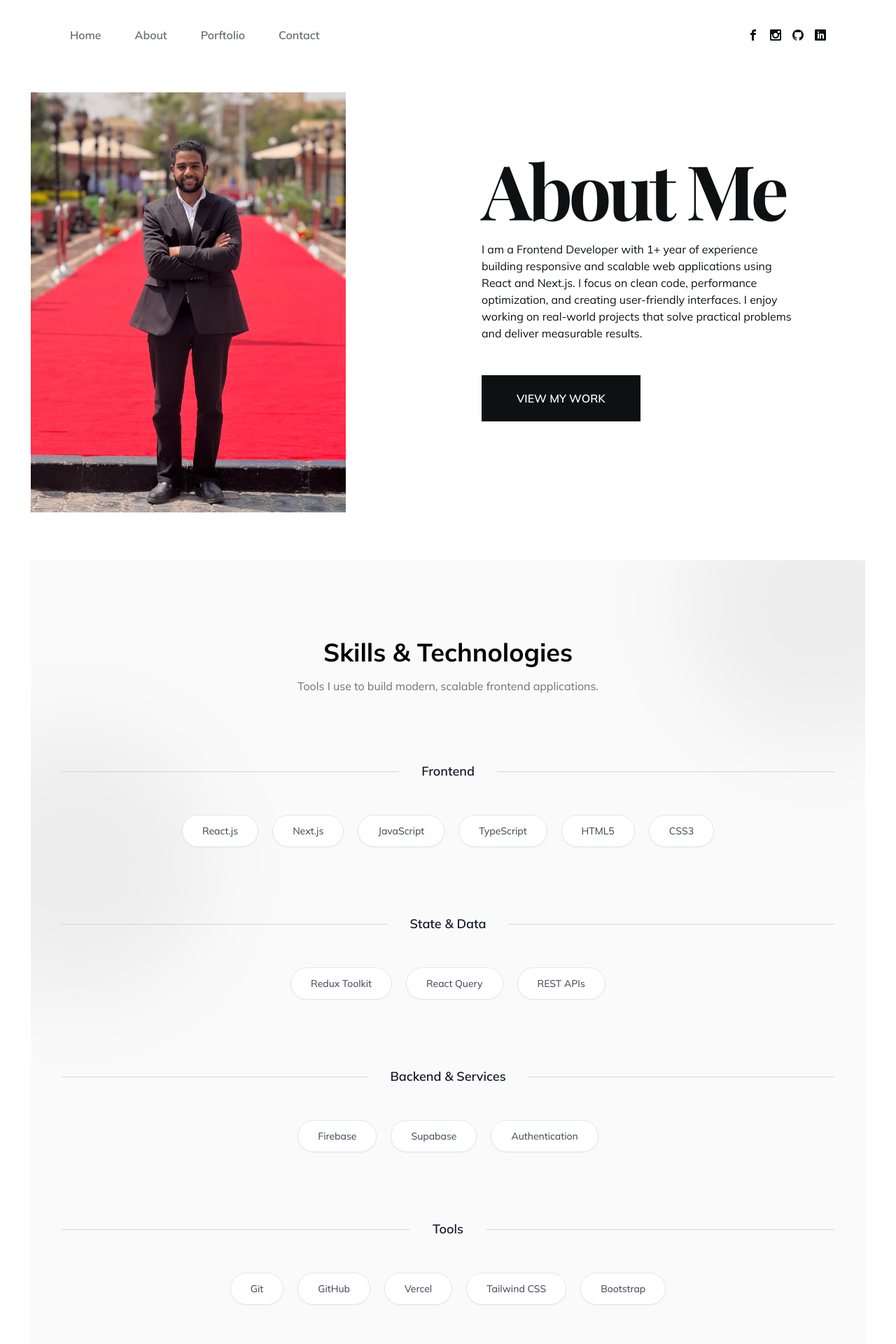
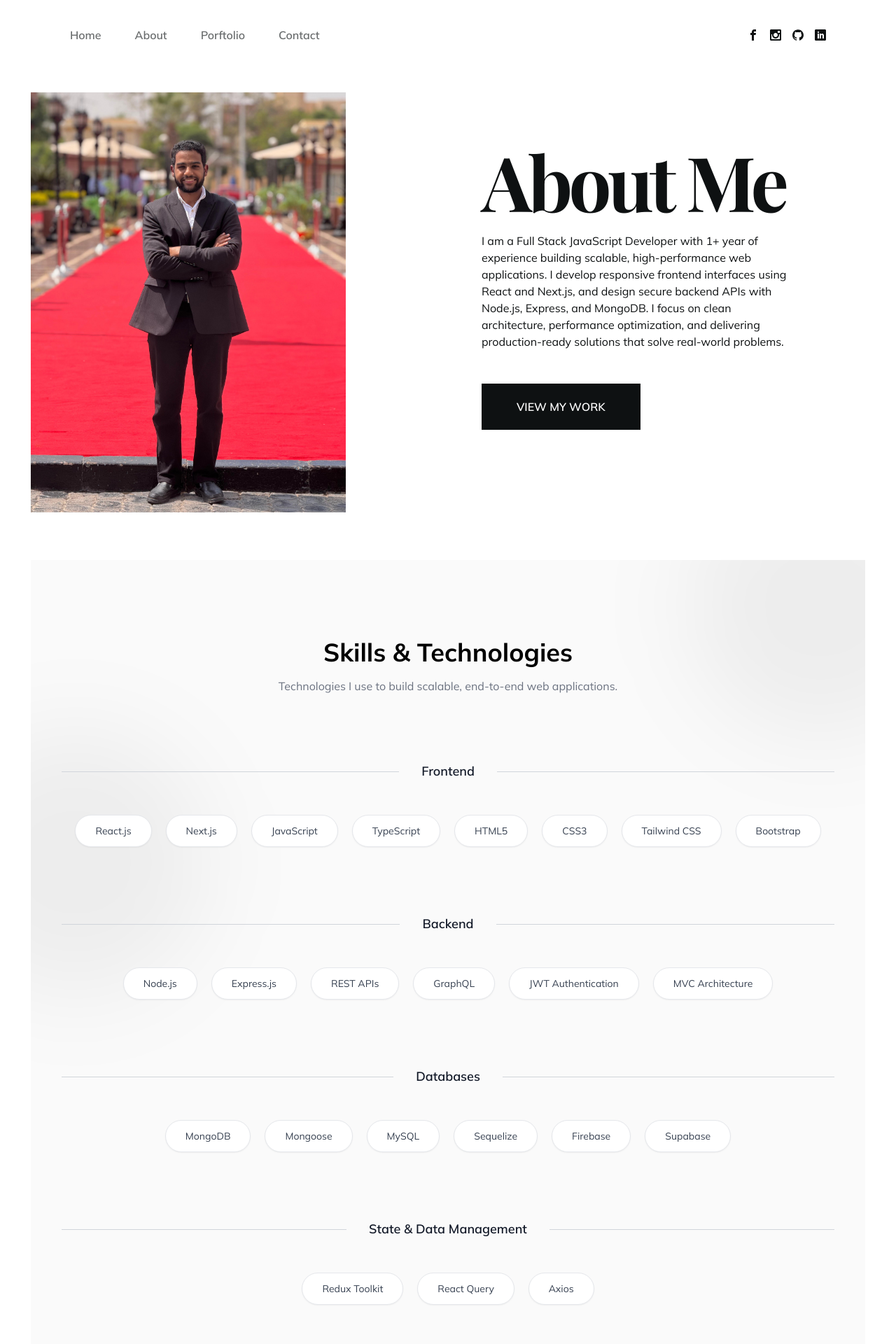
Before and after one commit to youssefemad7/myportfolio, a React (Create React App) app: page /about in a window 1280 px wide. Shown: the top 1920 px of the page at 70% size. Built offline with nearby package versions, Linux system fonts and the light colour scheme; a web font is replaced by a local one.

Commit message:
Adding BackEnd

```diff
--- a/src/pages/About.js
+++ b/src/pages/About.js
@@ -40,11 +40,12 @@ const About = () => {
           >
             <h1 className="h1">About me</h1>
             <p className="mb-12 max-w-md">
-              I am a Frontend Developer with 1+ year of experience building
-              responsive and scalable web applications using React and Next.js.
-              I focus on clean code, performance optimization, and creating
-              user-friendly interfaces. I enjoy working on real-world projects
-              that solve practical problems and deliver measurable results.
+              I am a Full Stack JavaScript Developer with 1+ year of experience
+              building scalable, high-performance web applications. I develop
+              responsive frontend interfaces using React and Next.js, and design
+              secure backend APIs with Node.js, Express, and MongoDB. I focus on
+              clean architecture, performance optimization, and delivering
+              production-ready solutions that solve real-world problems.
             </p>
             <Link to={"/portfolio"} className="btn">
               View my work
@@ -65,7 +66,8 @@ const About = () => {
                 Skills & Technologies
               </h2>
               <p className="text-gray-500 mt-4 max-w-xl mx-auto">
-                Tools I use to build modern, scalable frontend applications.
+                Technologies I use to build scalable, end-to-end web
+                applications.
               </p>
             </div>
 
@@ -87,17 +89,12 @@ const About = () => {
                     "TypeScript",
                     "HTML5",
                     "CSS3",
+                    "Tailwind CSS",
+                    "Bootstrap",
                   ].map((skill) => (
                     <span
                       key={skill}
-                      className="
-                  px-7 py-3 text-sm rounded-full
-                  bg-white border border-gray-200 text-gray-700
-                  shadow-sm
-                  hover:-translate-y-1 hover:shadow-md
-                  hover:bg-black hover:text-white hover:border-black
-                  transition-all duration-300
-                "
+                      className="px-7 py-3 text-sm rounded-full bg-white border border-gray-200 text-gray-700 shadow-sm hover:-translate-y-1 hover:shadow-md hover:bg-black hover:text-white hover:border-black transition-all duration-300"
                     >
                       {skill}
                     </span>
@@ -105,57 +102,76 @@ const About = () => {
                 </div>
               </div>
 
-              {/* State & Data */}
+              {/* Backend */}
               <div>
                 <div className="relative flex items-center justify-center mb-12">
                   <span className="absolute inset-x-0 h-px bg-gray-300" />
                   <h3 className="relative px-8 text-lg font-semibold text-gray-900 bg-neutral-50">
-                    State & Data
+                    Backend
                   </h3>
                 </div>
 
                 <div className="flex flex-wrap justify-center gap-5">
-                  {["Redux Toolkit", "React Query", "REST APIs"].map(
-                    (skill) => (
-                      <span
-                        key={skill}
-                        className="
-                px-7 py-3 text-sm rounded-full
-                bg-white border border-gray-200 text-gray-700
-                shadow-sm
-                hover:-translate-y-1 hover:shadow-md
-                hover:bg-black hover:text-white hover:border-black
-                transition-all duration-300
-              "
-                      >
-                        {skill}
-                      </span>
-                    ),
-                  )}
+                  {[
+                    "Node.js",
+                    "Express.js",
+                    "REST APIs",
+                    "GraphQL",
+                    "JWT Authentication",
+                    "MVC Architecture",
+                  ].map((skill) => (
+                    <span
+                      key={skill}
+                      className="px-7 py-3 text-sm rounded-full bg-white border border-gray-200 text-gray-700 shadow-sm hover:-translate-y-1 hover:shadow-md hover:bg-black hover:text-white hover:border-black transition-all duration-300"
+                    >
+                      {skill}
+                    </span>
+                  ))}
                 </div>
               </div>
 
-              {/* Backend & Services */}
+              {/* Databases */}
               <div>
                 <div className="relative flex items-center justify-center mb-12">
                   <span className="absolute inset-x-0 h-px bg-gray-300" />
                   <h3 className="relative px-8 text-lg font-semibold text-gray-900 bg-neutral-50">
-                    Backend & Services
+                    Databases
                   </h3>
                 </div>
 
                 <div className="flex flex-wrap justify-center gap-5">
-                  {["Firebase", "Supabase", "Authentication"].map((skill) => (
+                  {[
+                    "MongoDB",
+                    "Mongoose",
+                    "MySQL",
+                    "Sequelize",
+                    "Firebase",
+                    "Supabase",
+                  ].map((skill) => (
                     <span
                       key={skill}
-                      className="
-                px-7 py-3 text-sm rounded-full
-                bg-white border border-gray-200 text-gray-700
-                shadow-sm
-                hover:-translate-y-1 hover:shadow-md
-                hover:bg-black hover:text-white hover:border-black
-                transition-all duration-300
-              "
+                      className="px-7 py-3 text-sm rounded-full bg-white border border-gray-200 text-gray-700 shadow-sm hover:-translate-y-1 hover:shadow-md hover:bg-black hover:text-white hover:border-black transition-all duration-300"
+                    >
+                      {skill}
+                    </span>
+                  ))}
+                </div>
+              </div>
+
+              {/* State & APIs */}
+              <div>
+                <div className="relative flex items-center justify-center mb-12">
+                  <span className="absolute inset-x-0 h-px bg-gray-300" />
+                  <h3 className="relative px-8 text-lg font-semibold text-gray-900 bg-neutral-50">
+                    State & Data Management
+                  </h3>
+                </div>
+
+                <div className="flex flex-wrap justify-center gap-5">
+                  {["Redux Toolkit", "React Query", "Axios"].map((skill) => (
+                    <span
+                      key={skill}
+                      className="px-7 py-3 text-sm rounded-full bg-white border border-gray-200 text-gray-700 shadow-sm hover:-translate-y-1 hover:shadow-md hover:bg-black hover:text-white hover:border-black transition-all duration-300"
                     >
                       {skill}
                     </span>
@@ -168,23 +184,16 @@ const About = () => {
                 <div className="relative flex items-center justify-center mb-12">
                   <span className="absolute inset-x-0 h-px bg-gray-300" />
                   <h3 className="relative px-8 text-lg font-semibold text-gray-900 bg-neutral-50">
-                    Tools
+                    Tools & Deployment
                   </h3>
                 </div>
 
                 <div className="flex flex-wrap justify-center gap-5">
-                  {["Git", "GitHub", "Vercel", "Tailwind CSS", "Bootstrap"].map(
+                  {["Git", "GitHub", "Vercel", "Netlify", "Postman"].map(
                     (skill) => (
                       <span
                         key={skill}
-                        className="
-                px-7 py-3 text-sm rounded-full
-                bg-white border border-gray-200 text-gray-700
-                shadow-sm
-                hover:-translate-y-1 hover:shadow-md
-                hover:bg-black hover:text-white hover:border-black
-                transition-all duration-300
-              "
+                        className="px-7 py-3 text-sm rounded-full bg-white border border-gray-200 text-gray-700 shadow-sm hover:-translate-y-1 hover:shadow-md hover:bg-black hover:text-white hover:border-black transition-all duration-300"
                       >
                         {skill}
                       </span>
--- a/src/pages/Home.js
+++ b/src/pages/Home.js
@@ -29,12 +29,14 @@ const About = () => {
             transition={transition1}
             className=" pt-36 pb-12 lg:pt-0 lg:w-auto z-10 flex flex-col justify-center items-center lg:items-start"
           >
-            <h1 className="h1 text-[3rem]">
-              Frontend Developer (React | Next.js)
+            <h1 className="h1 text-[2rem]">
+              Full Stack Developer (React | Next.js | Node.js)
             </h1>
-            <p className="text-[26px] lg:text-[36px] font-primary  lg:mb-12">
-              <br />I build scalable, high-performance web applications <br />
-              using React, Next.js, and modern frontend tools
+            <p className="text-[26px] lg:text-[24px] font-primary lg:mb-12">
+              <br />
+              Building scalable web applications with modern frontend
+              <br />
+              technologies and secure, production-ready backend systems
             </p>
             <p className="text-[26px] lg:text-[36px] font-primary mb-4 lg:mb-12">
               Cairo, Egypt
--- a/src/pages/Portfolio.js
+++ b/src/pages/Portfolio.js
@@ -14,6 +14,7 @@ import Image12 from "../img/portfolio/12.png";
 import Image13 from "../img/portfolio/13.png";
 import Image14 from "../img/portfolio/14.png";
 import Image15 from "../img/portfolio/15.png";
+import Image16 from "../img/portfolio/16.png";
 
 // CSS
 import "./App.css";
@@ -427,6 +428,32 @@ const Portfolio = () => {
               </div>
             </div>
           </div>
+
+          <div className=" max-w-[250px] lg:max-w-[320px] h-[187px] lg:h-[220px] bg-accent overflow-hidden con">
+            <img
+              className="object-cover h-full lg:h-[220px]  image"
+              src={Image16}
+              alt=""
+            />
+            <div class="overlay">
+              <div class="text">
+                <a href="https://github.com/youssefemad7/Backend-Posts">
+                  <FontAwesomeIcon icon={faGithub} className="iconport" />
+                </a>
+
+                <p className="text-[0.7rem] mt-2">
+                  <strong>Post Management REST API</strong> – A secure and
+                  scalable backend application that enables users to create,
+                  update, delete, and manage posts, with role-based
+                  authorization, JWT authentication, and structured MVC
+                  architecture.
+                  <br />
+                  <strong className="text-[1rem]">Tech: </strong>
+                  Node.js, Express.js, MongoDB, Mongoose, JWT
+                </p>
+              </div>
+            </div>
+          </div>
         </div>
       </div>
     </div>
```
Also changed, not shown: src/img/portfolio/16.png (added).
